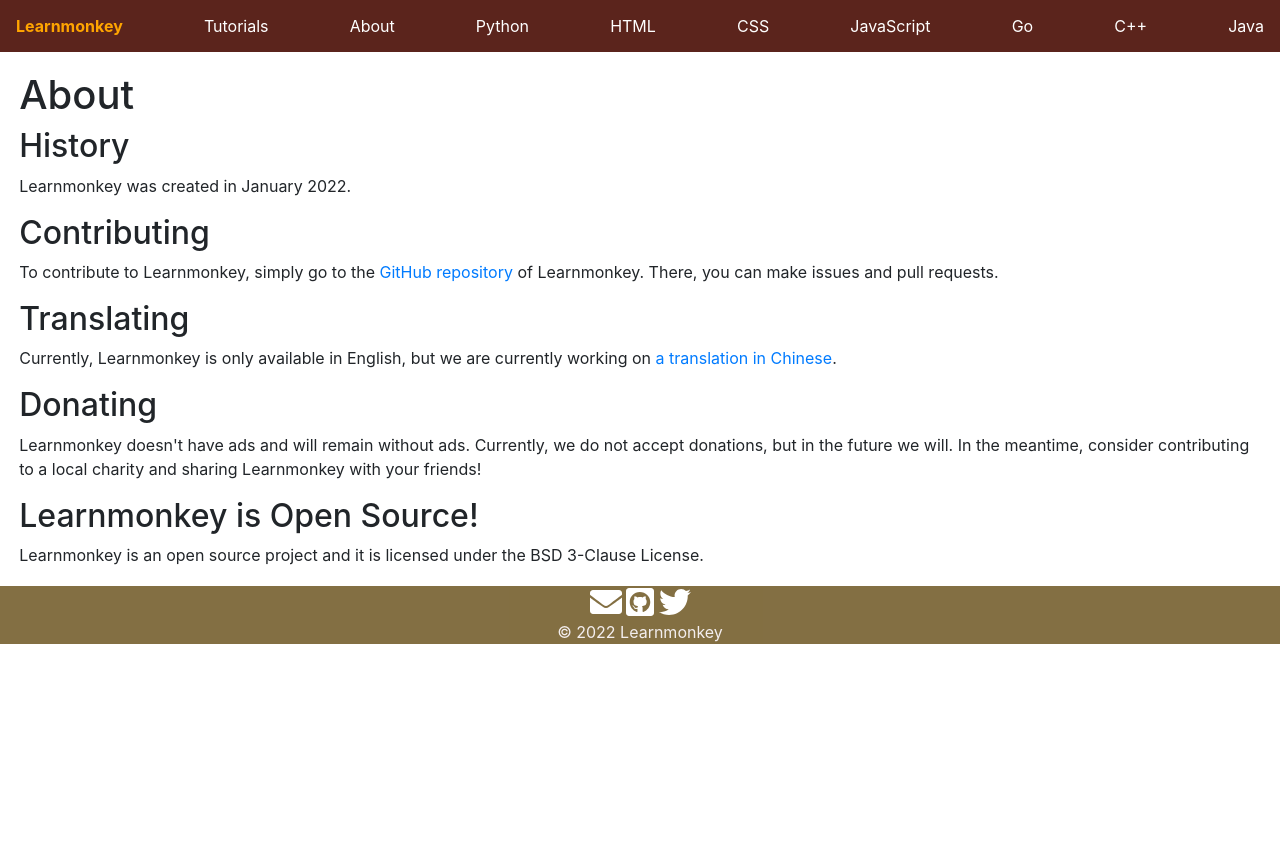
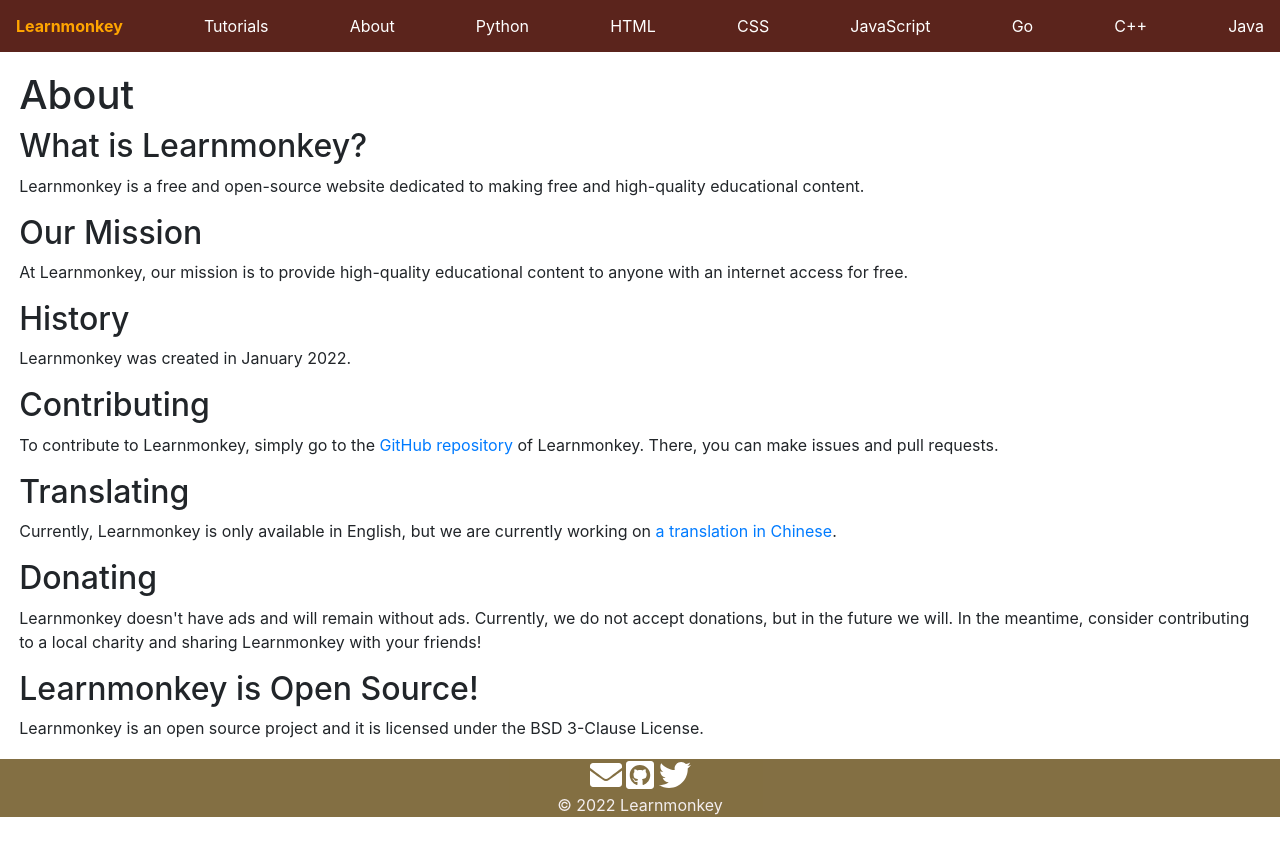
Before and after one commit to learnmonkey/learnmonkey.github.io, a Jekyll site: the page built from about.html, in a window 1280 px wide. Shown: the top 856 px of the page. Built offline with Jekyll 4.4.1, drawn with Linux system fonts in a browser that asks for light colours.

Commit message:
expand about page

```diff
--- a/about.html
+++ b/about.html
@@ -5,6 +5,16 @@
 ---
 
 <h1>About</h1>
+
+<section>
+    <h2>What is Learnmonkey?</h2>
+    <p>Learnmonkey is a free and open-source website dedicated to making free and high-quality educational content.</p>
+</section>
+
+<section>
+    <h2>Our Mission</h2>
+    <p>At Learnmonkey, our mission is to provide high-quality educational content to anyone with an internet access for free.</p>
+</section>
 
 <section>
     <h2>History</h2>
```
